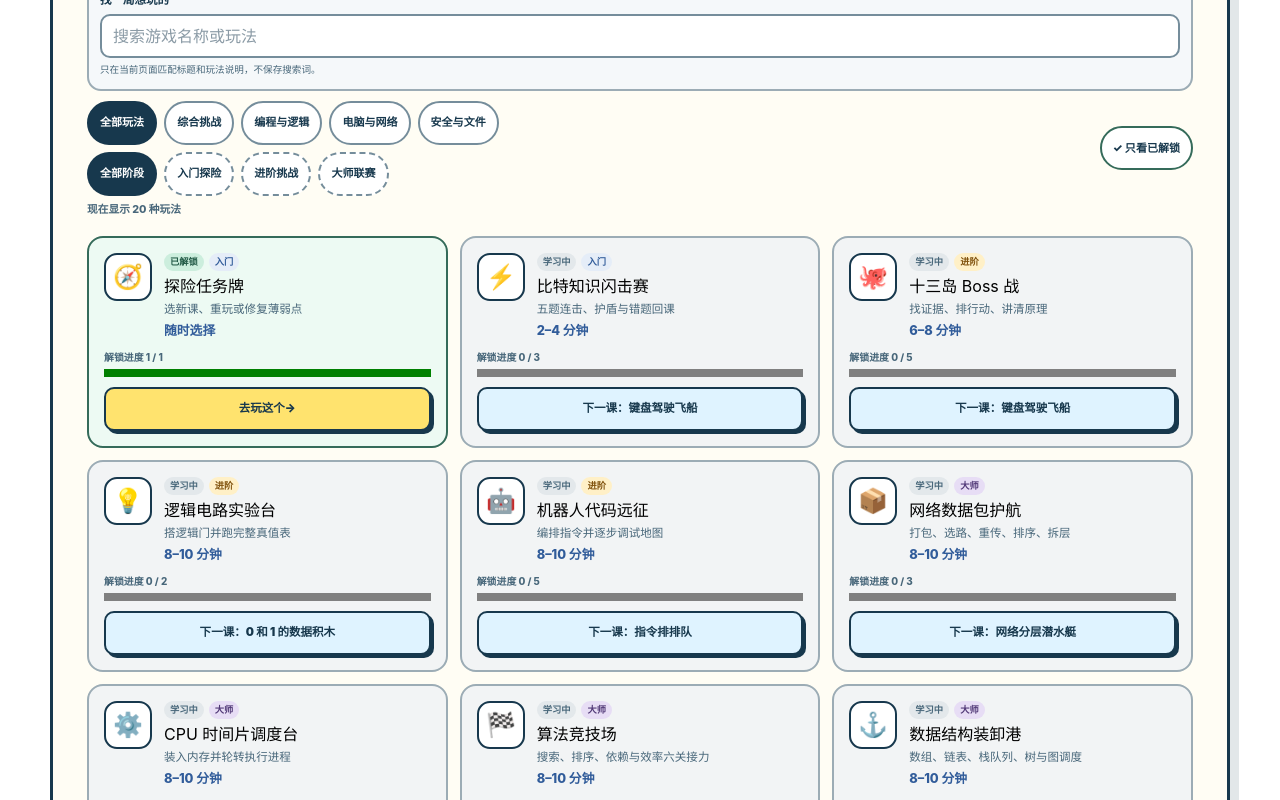
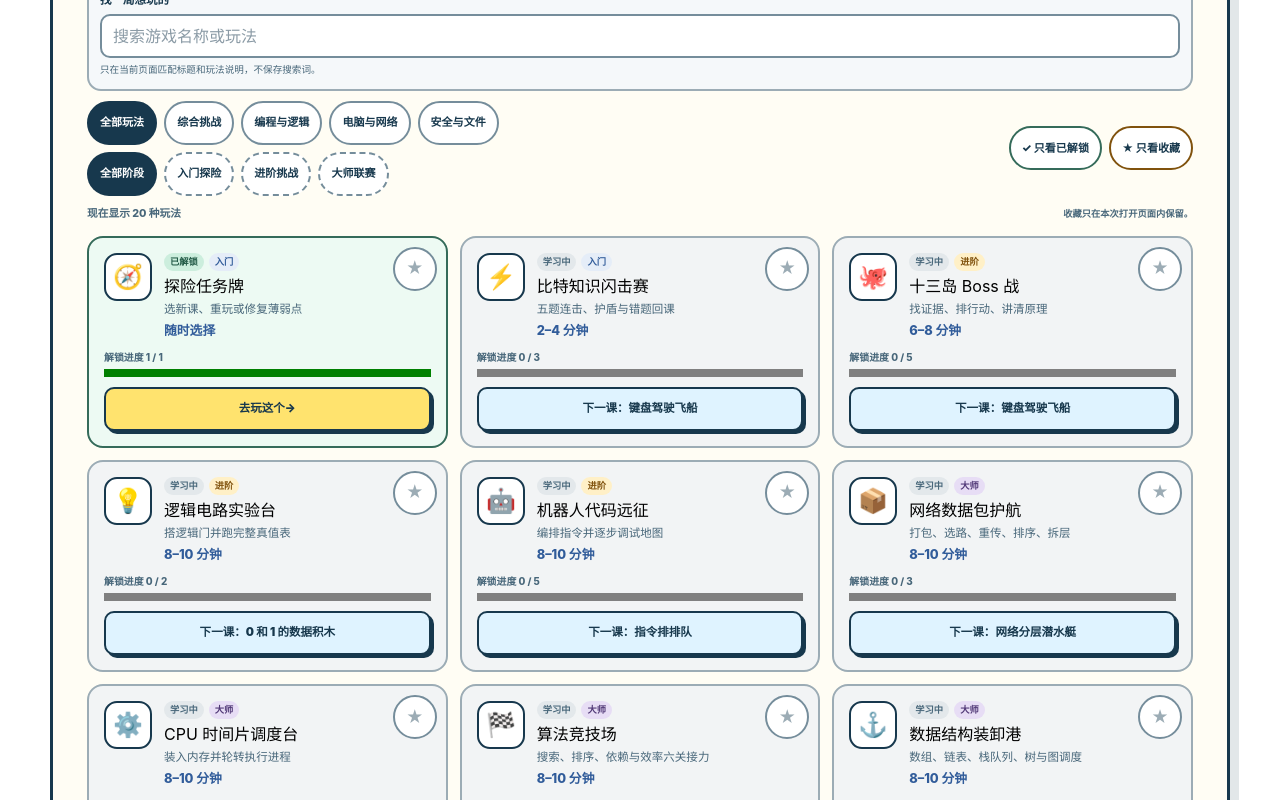
Before and after one commit to oldshipmaster/computer-study, a Next.js app: page / in a window 1280 px wide. Shown: the part 1020-1820 px from the top of the page. Built offline with nearby package versions, Linux system fonts and the light colour scheme.

Commit message:
feat: add session game favorites

```diff
--- a/components/GameArcade.css
+++ b/components/GameArcade.css
@@ -47,14 +47,15 @@
 .game-arcade-filters { display: flex; flex-wrap: wrap; gap: 7px; }
 .game-arcade-filter { min-height: 44px; padding: 7px 11px; border: 2px solid #758d9b; border-radius: 999px; background: white; color: #17384d; cursor: pointer; font: inherit; font-size: .69rem; font-weight: 850; }
 .game-arcade-filter[aria-pressed="true"] { border-color: #17384d; background: #17384d; color: white; }
-.game-arcade-filter--unlocked { flex: 0 0 auto; border-color: #356b5a; }
+.game-arcade-personal-filters { display:flex; flex-wrap:wrap; gap:7px; } .game-arcade-filter--unlocked { flex: 0 0 auto; border-color: #356b5a; } .game-arcade-filter--favorites { border-color:#80520d; }
 .game-arcade-filter--level { border-style: dashed; }
-.game-arcade-results { min-height: 24px; margin: 0 0 10px; color: #48677a; font-size: .67rem; font-weight: 800; }
+.game-arcade-results { display:flex; min-height: 24px; align-items:center; gap:7px; margin: 0 0 10px; color: #48677a; font-size: .67rem; font-weight: 800; } .game-arcade-results small { margin-left:auto; font-size:.58rem; font-weight:650; }
 .game-arcade-grid { display: grid; grid-template-columns: repeat(3, minmax(0, 1fr)); gap: 12px; }
 .game-arcade-card { position: relative; display: grid; grid-template-columns: auto minmax(0, 1fr); align-content: start; gap: 10px 12px; min-width: 0; padding: 15px; border: 2px solid #9cacb5; border-radius: 16px; background: #f2f4f5; }
 .game-arcade-card.is-unlocked { border-color: #356b5a; background: #edfaf3; }
+.game-arcade-favorite { position:absolute; z-index:1; top:9px; right:9px; display:grid; width:44px; height:44px; place-items:center; border:2px solid #758d9b; border-radius:50%; background:white; color:#9cacb5; cursor:pointer; font:inherit; font-size:1.05rem; } .game-arcade-favorite[aria-pressed="true"] { border-color:#80520d; background:#fff0b3; color:#80520d; }
 .game-arcade-icon { display: grid; width: 48px; height: 48px; place-items: center; border: 2px solid #17384d; border-radius: 13px; background: white; font-size: 1.5rem; }
-.game-arcade-card-copy { display: grid; align-content: start; gap: 3px; min-width: 0; }
+.game-arcade-card-copy { display: grid; align-content: start; gap: 3px; min-width: 0; padding-right:38px; }
 .game-arcade-card-copy h3, .game-arcade-card-copy p { margin: 0; }
 .game-arcade-card-copy h3 { font-size: 1rem; }
 .game-arcade-card-copy p { color: #48677a; font-size: .72rem; }
@@ -87,9 +88,12 @@
   .game-arcade-discovery, .game-arcade-picks-heading { align-items: stretch; flex-direction: column; }
   .game-arcade-recommendations, .game-arcade-unlock-list { grid-template-columns: 1fr; }
   .game-arcade-search > div { align-items: stretch; flex-direction: column; }
-  .game-arcade-filter--unlocked { align-self: stretch; }
+  .game-arcade-personal-filters, .game-arcade-filter--unlocked, .game-arcade-filter--favorites { align-self: stretch; }
+  .game-arcade-personal-filters > button { flex:1; }
+  .game-arcade-results { align-items:flex-start; flex-direction:column; }
+  .game-arcade-results small { margin-left:0; }
   .game-arcade-grid { grid-template-columns: 1fr; }
 }
 .bit-island-app--reduced-motion .game-arcade-card.is-unlocked { animation: none; }
 @media (prefers-reduced-motion: reduce) { .game-arcade-card.is-unlocked { animation: none; } }
-@media (forced-colors: active) { .game-arcade-card.is-unlocked { border: 4px solid Highlight; } .game-arcade-state { border: 1px solid CanvasText; } .game-arcade-filter[aria-pressed="true"] { border: 4px solid Highlight; } }
+@media (forced-colors: active) { .game-arcade-card.is-unlocked { border: 4px solid Highlight; } .game-arcade-state { border: 1px solid CanvasText; } .game-arcade-filter[aria-pressed="true"], .game-arcade-favorite[aria-pressed="true"] { border: 4px solid Highlight; } }
--- a/components/GameArcade.tsx
+++ b/components/GameArcade.tsx
@@ -36,12 +36,15 @@ export function GameArcade({ completedCourseIds, onStartCourse }: GameArcadeProp
   const [level, setLevel] = useState<DiscoveryLevel>("all");
   const [query, setQuery] = useState("");
   const [unlockedOnly, setUnlockedOnly] = useState(false);
+  const [favoriteIds, setFavoriteIds] = useState<string[]>([]);
+  const [favoritesOnly, setFavoritesOnly] = useState(false);
   const recommendations = useMemo(() => buildGameArcadeRecommendations(entries, recommendationRotation, gameArcadePlaylistLimit(sessionMinutes)), [entries, recommendationRotation, sessionMinutes]);
   const closestUnlocks = useMemo(() => buildClosestGameUnlocks(entries), [entries]);
-  const visibleEntries = filterGameArcadeEntries(entries, { query, category, level, unlockedOnly });
-  const filtersActive = Boolean(query.trim()) || category !== "all" || level !== "all" || unlockedOnly;
+  const visibleEntries = filterGameArcadeEntries(entries, { query, category, level, unlockedOnly, favoritesOnly, favoriteIds });
+  const filtersActive = Boolean(query.trim()) || category !== "all" || level !== "all" || unlockedOnly || favoritesOnly;
 
-  function clearFilters() { setQuery(""); setCategory("all"); setLevel("all"); setUnlockedOnly(false); }
+  function clearFilters() { setQuery(""); setCategory("all"); setLevel("all"); setUnlockedOnly(false); setFavoritesOnly(false); }
+  function toggleFavorite(gameId: string) { setFavoriteIds((current) => current.includes(gameId) ? current.filter((id) => id !== gameId) : [...current, gameId]); }
 
   return (
     <section className="game-arcade" id="game-arcade" aria-labelledby="game-arcade-heading">
@@ -69,15 +72,16 @@ export function GameArcade({ completedCourseIds, onStartCourse }: GameArcadeProp
       <div className="game-arcade-search"><label htmlFor="game-arcade-search">找一局想玩的</label><div><input aria-label="搜索游戏" id="game-arcade-search" onChange={(event) => setQuery(event.target.value)} placeholder="搜索游戏名称或玩法" type="search" value={query} />{query ? <button onClick={() => setQuery("")} type="button">清空搜索</button> : null}</div><small>只在当前页面匹配标题和玩法说明，不保存搜索词。</small></div>
       <div className="game-arcade-discovery">
         <div className="game-arcade-filter-stack"><div className="game-arcade-filters" aria-label="按主题筛选游戏" role="group">{CATEGORY_OPTIONS.map((option) => <button aria-pressed={category === option.id} className="game-arcade-filter" key={option.id} onClick={() => setCategory(option.id)} type="button">{option.label}</button>)}</div><div className="game-arcade-filters" aria-label="按学习阶段筛选游戏" role="group">{LEVEL_OPTIONS.map((option) => <button aria-pressed={level === option.id} className="game-arcade-filter game-arcade-filter--level" key={option.id} onClick={() => setLevel(option.id)} type="button">{option.label}</button>)}</div></div>
-        <button aria-pressed={unlockedOnly} className="game-arcade-filter game-arcade-filter--unlocked" onClick={() => setUnlockedOnly((current) => !current)} type="button">✓ 只看已解锁</button>
+        <div className="game-arcade-personal-filters"><button aria-pressed={unlockedOnly} className="game-arcade-filter game-arcade-filter--unlocked" onClick={() => setUnlockedOnly((current) => !current)} type="button">✓ 只看已解锁</button><button aria-pressed={favoritesOnly} className="game-arcade-filter game-arcade-filter--favorites" onClick={() => setFavoritesOnly((current) => !current)} type="button">★ 只看收藏</button></div>
       </div>
-      <p className="game-arcade-results" role="status">现在显示 {visibleEntries.length} 种玩法{filtersActive ? " · 已应用筛选" : ""}</p>
+      <p className="game-arcade-results" role="status">现在显示 {visibleEntries.length} 种玩法{filtersActive ? " · 已应用筛选" : ""}{favoriteIds.length ? ` · 已收藏 ${favoriteIds.length} 种` : ""}<small>收藏只在本次打开页面内保留。</small></p>
 
       <div className="game-arcade-grid">
         {visibleEntries.map((entry) => {
           const nextCourse = entry.nextCourseId ? getCourse(entry.nextCourseId) : undefined;
           return (
             <article className={`game-arcade-card ${entry.unlocked ? "is-unlocked" : "is-locked"}`} key={entry.id}>
+              <button aria-label={`${favoriteIds.includes(entry.id) ? "取消收藏" : "收藏"}${entry.title}`} aria-pressed={favoriteIds.includes(entry.id)} className="game-arcade-favorite" onClick={() => toggleFavorite(entry.id)} type="button"><span aria-hidden="true">★</span></button>
               <span className="game-arcade-icon" aria-hidden="true">{entry.icon}</span>
               <div className="game-arcade-card-copy"><div className="game-arcade-card-tags"><span className="game-arcade-state">{entry.unlocked ? "已解锁" : "学习中"}</span><span className={`game-arcade-level game-arcade-level--${entry.level}`}>{LEVEL_LABELS[entry.level]}</span></div><h3>{entry.title}</h3><p>{entry.mechanic}</p><small>{entry.duration}</small></div>
               <div className="game-arcade-progress"><span>解锁进度 {entry.progress.value} / {entry.progress.maximum}</span><progress aria-label={`${entry.title}解锁进度`} max={entry.progress.maximum} value={entry.progress.value} /></div>
--- a/lib/game-arcade.ts
+++ b/lib/game-arcade.ts
@@ -108,12 +108,14 @@ export function buildGameArcadeRecommendations(entries: readonly GameArcadeEntry
   return recommendations;
 }
 
-export function filterGameArcadeEntries(entries: readonly GameArcadeEntry[], filters: { query?: string; category?: GameArcadeCategory | "all"; level?: GameArcadeLevel | "all"; unlockedOnly?: boolean }): GameArcadeEntry[] {
+export function filterGameArcadeEntries(entries: readonly GameArcadeEntry[], filters: { query?: string; category?: GameArcadeCategory | "all"; level?: GameArcadeLevel | "all"; unlockedOnly?: boolean; favoritesOnly?: boolean; favoriteIds?: readonly string[] }): GameArcadeEntry[] {
   const query = filters.query?.trim().toLocaleLowerCase() ?? "";
+  const favorites = new Set(filters.favoriteIds ?? []);
   return entries.filter((entry) => {
     if (filters.category && filters.category !== "all" && entry.category !== filters.category) return false;
     if (filters.level && filters.level !== "all" && entry.level !== filters.level) return false;
     if (filters.unlockedOnly && !entry.unlocked) return false;
+    if (filters.favoritesOnly && !favorites.has(entry.id)) return false;
     if (query && !`${entry.title} ${entry.mechanic}`.toLocaleLowerCase().includes(query)) return false;
     return true;
   });
```
Also changed, not shown: 2 other files (tests, documents, lock files or other folders).
